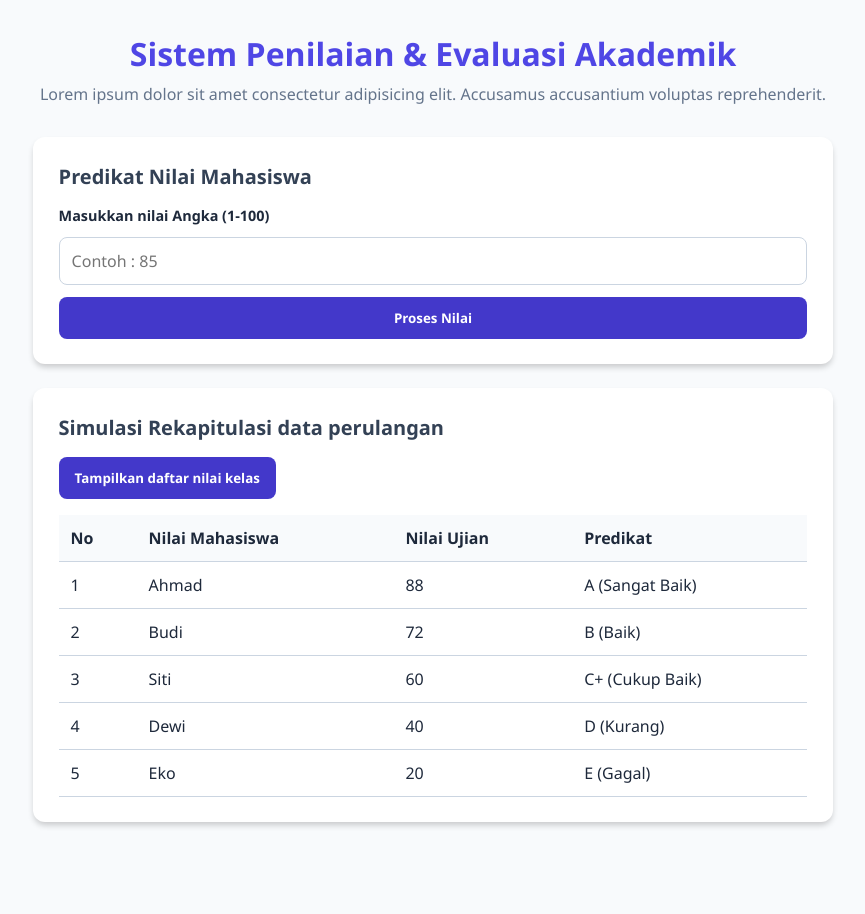
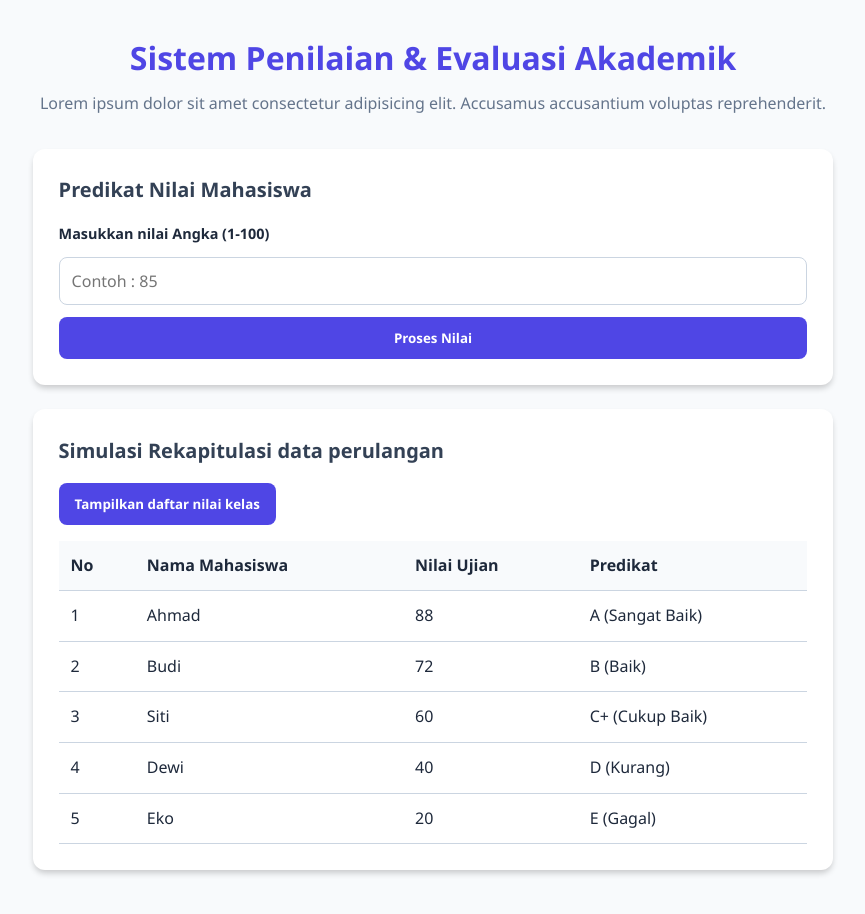
Before and after one commit to YierCodee/tugas-percabangan, a plain HTML site: page index.html in a window 1280 px wide. Both pictures are taken after a click on the button "Tampilkan daftar nilai kelas". Shown: the whole page, without its empty margins (207-1072 px from the left). Before the commit the page ends 878 px from the top, so only its background shows below. Drawn offline with Linux system fonts and the light colour scheme.

Commit message:
Fix bugs and add README for tugas pertemuan 6

```diff
--- a/index.html
+++ b/index.html
@@ -22,7 +22,7 @@
                 </div>
                 <div class="result-box hidden" id="resultBox">
                     <p id="gradeResult"></p>
-                    <p id="megResult"></p>
+                    <p id="msgResult"></p>
                 </div>
             </div>
 
@@ -35,7 +35,7 @@
                         <thead>
                             <tr>
                                 <th>No</th>
-                                <th>Nilai Mahasiswa</th>
+                                <th>Nama Mahasiswa</th>
                                     <th>Nilai Ujian</th>
                                     <th>Predikat</th>
                             </tr>
--- a/style.css
+++ b/style.css
@@ -11,14 +11,14 @@
     box-sizing: border-box;
     margin: 0;
     padding: 0;
-    font-family: 'Segoe UI', 'Segoe UI', Tahoma, Geneva, Verdana, sans-serif;
+    font-family: 'Segoe UI', Tahoma, Geneva, Verdana, sans-serif;
 }
 
 body {
     background-color: var(--bg-color);
     color: var(--text-color);
     padding: 2rem 1rem;
-    line-height: 1,6;
+    line-height: 1.6;
 }
 
 .container {
@@ -71,14 +71,14 @@ input[type="number"]{
 }
 
 button {
-    background-color: var(--primary-hover);
+    background-color: var(--primary-color);
     color: white;
     border: none;
     padding: 0.75rem 1rem;
     border-radius: 8px;
     font-weight: 600;
     cursor: pointer;
-    transition: background-color(0.2s);
+    transition: background-color 0.2s;
 }
 
 button:hover{
@@ -114,5 +114,5 @@ th, td{
 
 th {
     background-color: #f8fafc;
-    font-width: 600;
+    font-weight: 600;
 }
```
Also changed, not shown: 1 other file.
